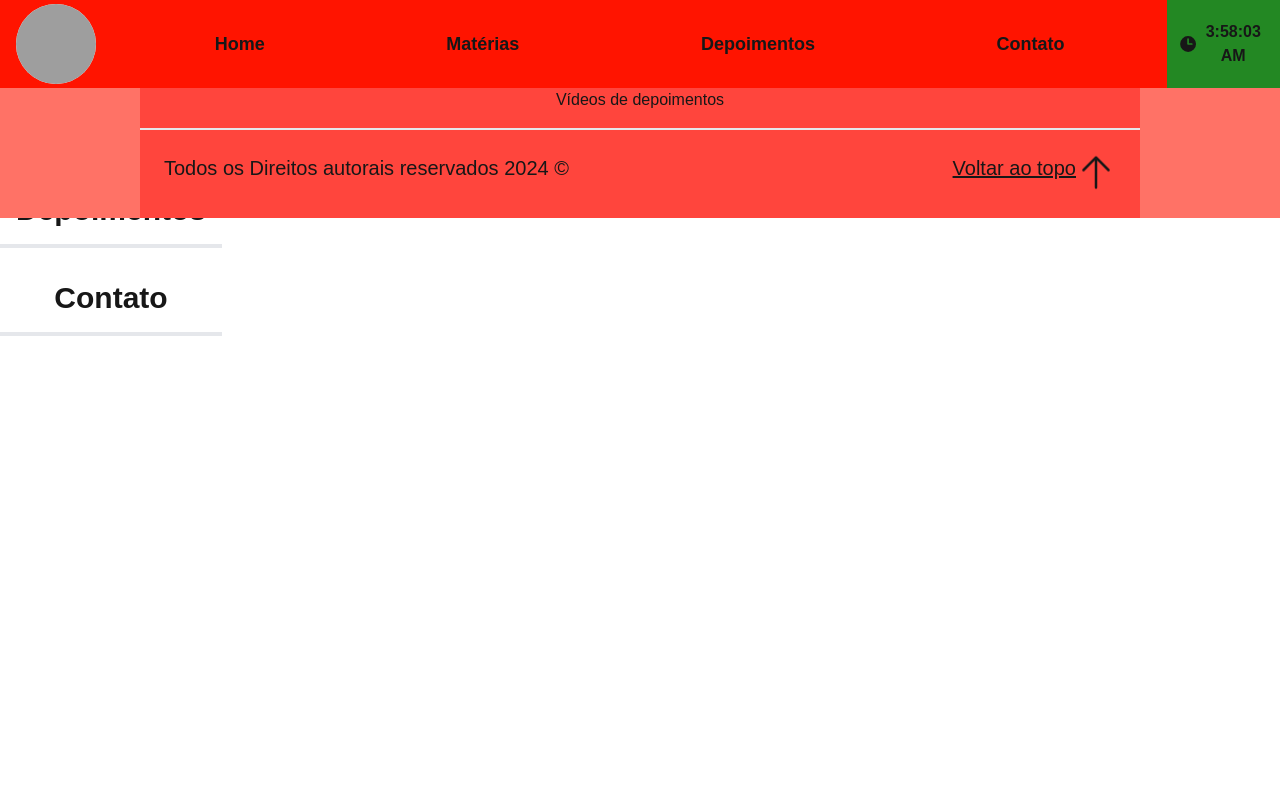
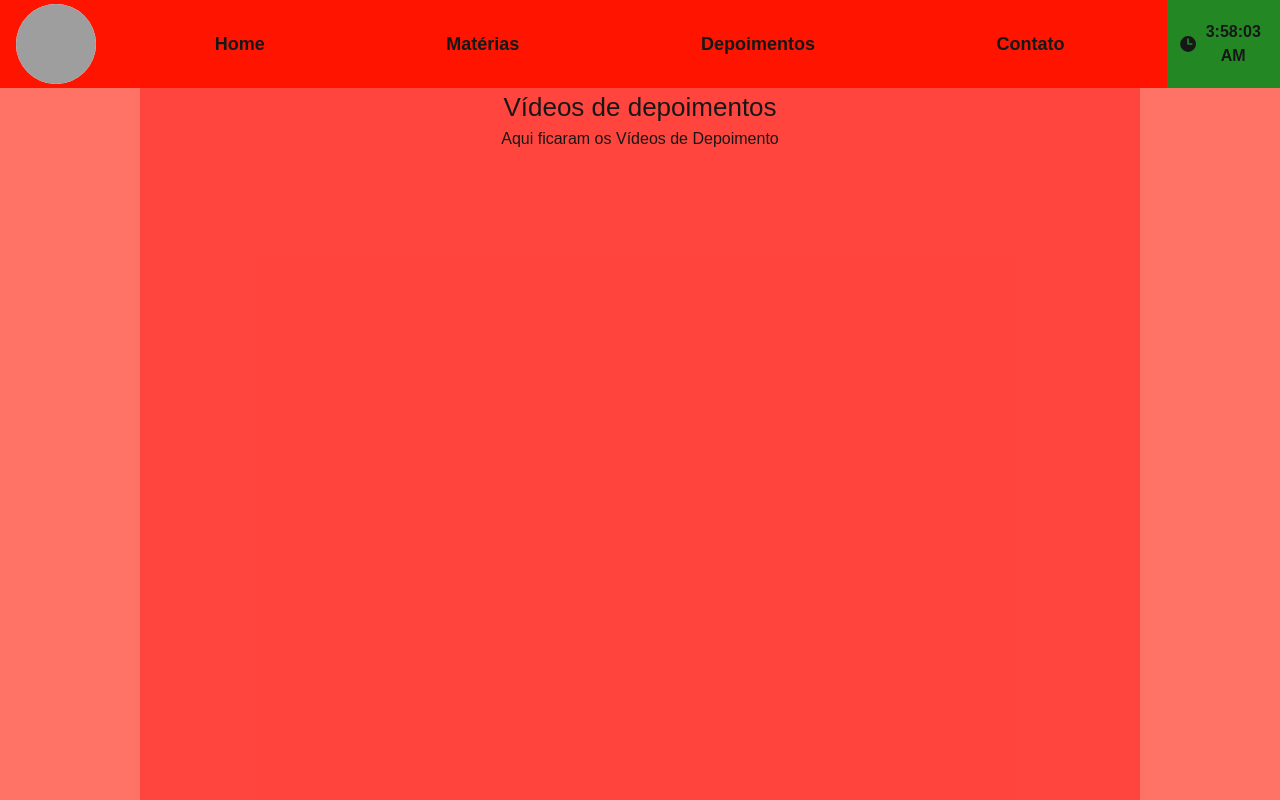
Before and after one commit to SasaMomo/educacao-prototipo-mais, a Next.js app: page /Depoimentos in a window 1280 px wide. Shown: the top 800 px of the page. Built offline with nearby package versions, Linux system fonts and the light colour scheme; grey boxes are pictures that could not be loaded.

Commit message:
Sizes Fix and viewport

```diff
--- a/src/pages/Contato.tsx
+++ b/src/pages/Contato.tsx
@@ -8,7 +8,7 @@ export default function Contato() {
     <div className="bg-pri-mold">
       <Header />
       <div className="max-w-[1000px] mx-auto text-center">
-        <div className="mx-auto text-center text-md sm:text-2xl rounded-md p-4 gap-y-2 flex flex-col min-h-[90vh]">
+        <div className="mx-auto text-center text-md sm:text-2xl rounded-md p-4 gap-y-2 flex flex-col bg-[#ff000066]">
           <p className="hover:underline hover:scale-110">
             Email: sasa.lhcl@gmail.com
           </p>
@@ -37,8 +37,9 @@ export default function Contato() {
             <p className="py-1 text-md sm:text-4xl">Acesse o Google Drive:  </p>
             <DocumentArrowDownIcon className="w-10 sm:w-16 hover:scale-[1.50]" />
           </Link>
+          <div className="min-h-[70vh]"></div>
+          <Footer />
         </div>
-        <Footer />
       </div>
     </div>
   );
--- a/src/pages/Depoimentos.tsx
+++ b/src/pages/Depoimentos.tsx
@@ -3,11 +3,13 @@ import Header from "./Components/Header";
 
 export default function Depoimentos() {
   return (
-    <div className="bg-pri-mold w-full">
+    <div className="bg-pri-mold w-full min-h-[100vh]">
       <Header />
       <div className="max-w-[1000px] mx-auto text-center bg-[#ff000066]">
-        <h1>Vídeos de depoimentos</h1>
-        <div className=""></div>
+        <h1 className="text-[26px]">Vídeos de depoimentos</h1>
+        <div className="h-[1000px]">
+          <h2>Aqui ficaram os Vídeos de Depoimento</h2>
+        </div>
         <Footer />
       </div>
     </div>
```
